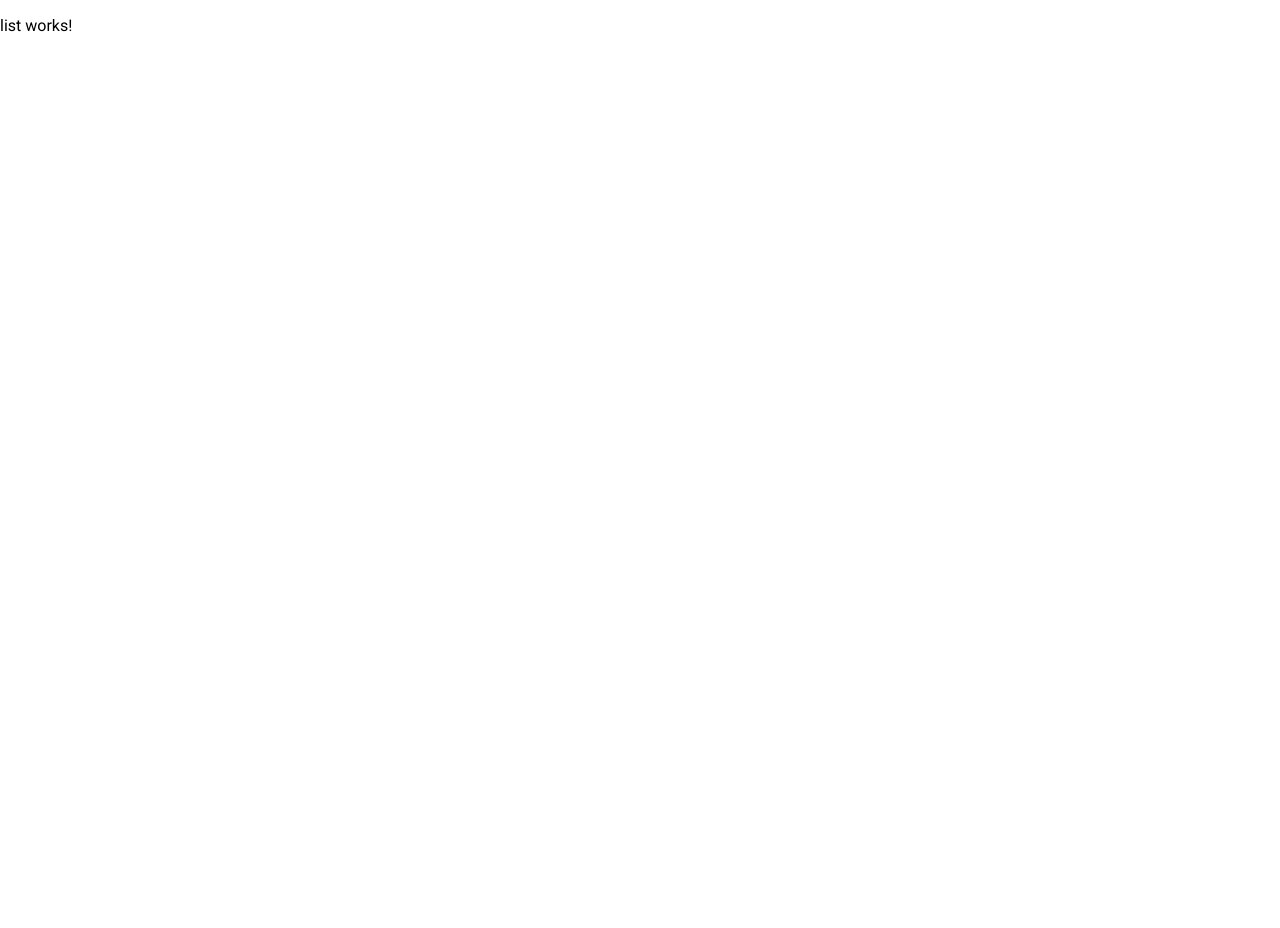
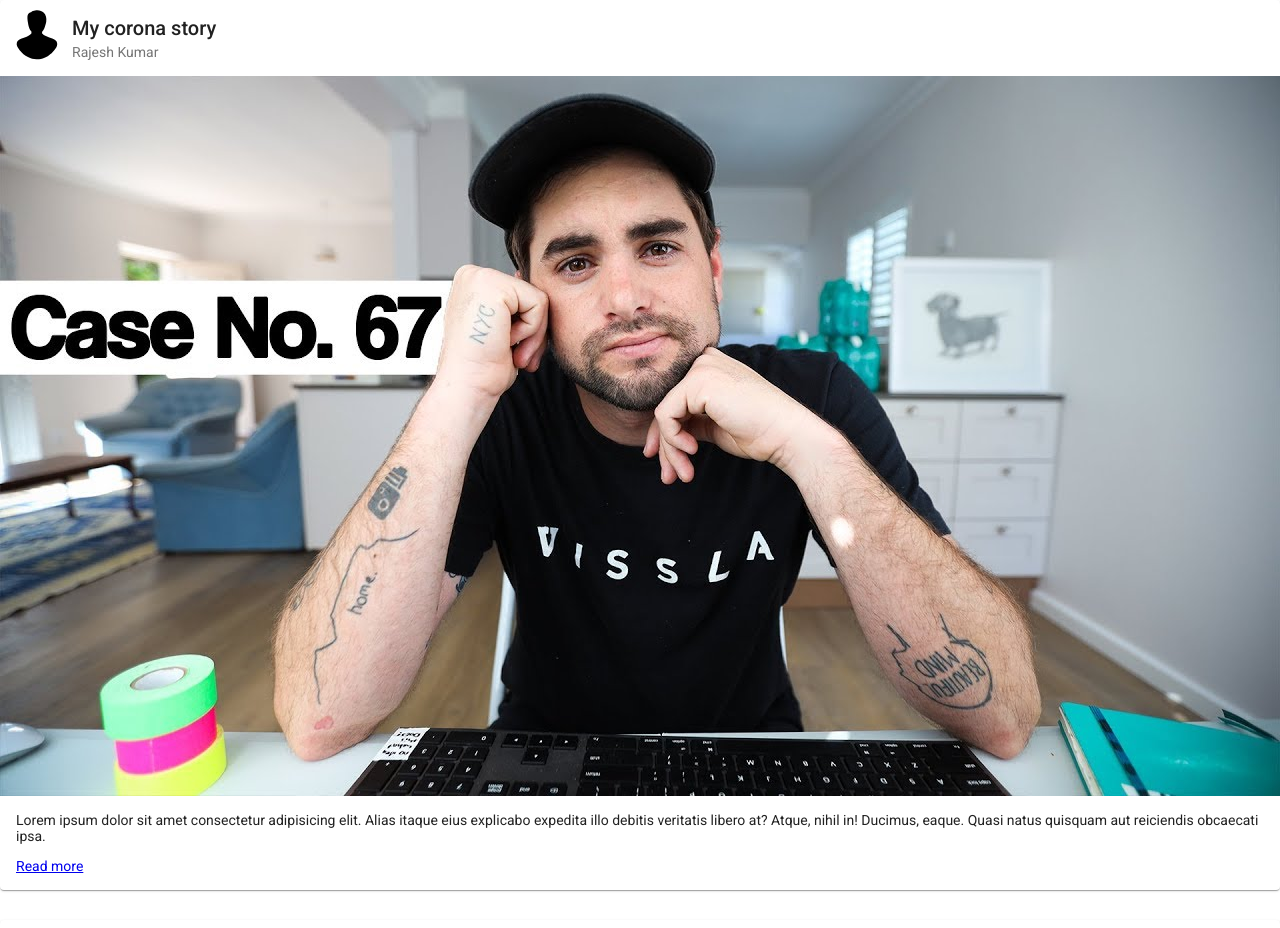
Before and after one commit to anonymousTwo/covid-cured, an Angular app: page /list in a window 1280 px wide. Shown: the top 928 px of the page. Before the commit the page ends 816 px from the top, so only its background shows below. Built offline with nearby package versions, Linux system fonts and the light colour scheme.

Commit message:
Story Details initial commit

```diff
--- a/src/app/modules/list/list.component.html
+++ b/src/app/modules/list/list.component.html
@@ -1 +1,17 @@
-<p>list works!</p>
+<div class="story-list-wrap">
+    <mat-card class="story-card marB30" *ngFor="let item of storyDetails">
+        <mat-card-header>
+            <div mat-card-avatar class="header-image">
+                <img mat-card-image src="../../../assets/images/user.svg">
+            </div>
+            <mat-card-title>{{item.title}}</mat-card-title>
+            <mat-card-subtitle>{{item.name}}</mat-card-subtitle>
+        </mat-card-header>
+        <img mat-card-image src="../../../assets/images/story-image.jpg" alt="My Story Image">
+        <mat-card-content>
+            <p>{{item.story}}
+            </p>
+            <a mat-stroked-button href="https://www.google.com/">Read more</a>
+        </mat-card-content>
+    </mat-card>
+</div>
--- a/src/app/modules/list/list.component.ts
+++ b/src/app/modules/list/list.component.ts
@@ -1,4 +1,5 @@
 import { Component, OnInit } from '@angular/core';
+import { HttpClient } from '@angular/common/http';
 
 @Component({
   selector: 'app-list',
@@ -6,10 +7,18 @@ import { Component, OnInit } from '@angular/core';
   styleUrls: ['./list.component.scss']
 })
 export class ListComponent implements OnInit {
-
-  constructor() { }
+   storyDetails: any;
+  constructor(private http: HttpClient) { }
 
   ngOnInit(): void {
+    this.fetchStory();
+  }
+
+  fetchStory() {
+    this.http.get('../../../assets/list.json').subscribe(data => {
+      this.storyDetails = data;
+      console.log(data);
+    })
   }
 
 }
--- a/src/app/modules/list/list.module.ts
+++ b/src/app/modules/list/list.module.ts
@@ -2,6 +2,8 @@ import { NgModule } from '@angular/core';
 import { CommonModule } from '@angular/common';
 import { ListComponent } from './list.component';
 import { Routes, RouterModule } from '@angular/router';
+import { AngularMaterialModule } from '../angular-material/angular-material.module';
+import { HttpClientModule } from '@angular/common/http';
 
 const routes: Routes = [
   {
@@ -16,6 +18,8 @@ const routes: Routes = [
   ],
   imports: [
     CommonModule,
+    AngularMaterialModule,
+    HttpClientModule,
     RouterModule.forChild(routes)
   ]
 })
--- a/src/assets/list.json
+++ b/src/assets/list.json
@@ -1,9 +1,23 @@
 [
     {
         "id": "1",
-        "title": "this is title",
+        "title": "My corona story",
         "story": "Lorem ipsum dolor sit amet consectetur adipisicing elit. Alias itaque eius explicabo expedita illo debitis veritatis libero at? Atque, nihil in! Ducimus, eaque. Quasi natus quisquam aut reiciendis obcaecati ipsa.",
-        "name": "abc def",
+        "name": "Rajesh Kumar",
+        "anonymous": false,
+        "email": "abc@test.com",
+        "mobile": "1234567890",
+        "location": "xyz",
+        "captionImg": "abc",
+        "createdAt": "2020-06-07T09:08:04.973Z",
+        "updatedAt": "2020-06-07T09:08:04.973Z",
+        "docRevision": 1
+    },
+    {
+        "id": "2",
+        "title": "My work from home story",
+        "story": "Lorem ipsum dolor sit amet consectetur adipisicing elit. Alias itaque eius explicabo expedita illo debitis veritatis libero at? Atque, nihil in! Ducimus, eaque. Quasi natus quisquam aut reiciendis obcaecati ipsa.",
+        "name": "Jayesh Mishra",
         "anonymous": false,
         "email": "abc@test.com",
         "mobile": "1234567890",
--- a/src/styles.scss
+++ b/src/styles.scss
@@ -1,4 +1,11 @@
 /* You can add global styles to this file, and also import other style files */
+@import '@angular/material/prebuilt-themes/deeppurple-amber.css';
 
 html, body { height: 100%; }
-body { margin: 0; font-family: Roboto, "Helvetica Neue", sans-serif; }
+body {
+    margin: 0;
+    font-family: Roboto, "Helvetica Neue", sans-serif;
+    .marB30 {
+        margin-bottom:30px;
+    }
+}
```
Also changed, not shown: src/assets/images/story-image.jpg (added), src/assets/images/user.svg (added).
